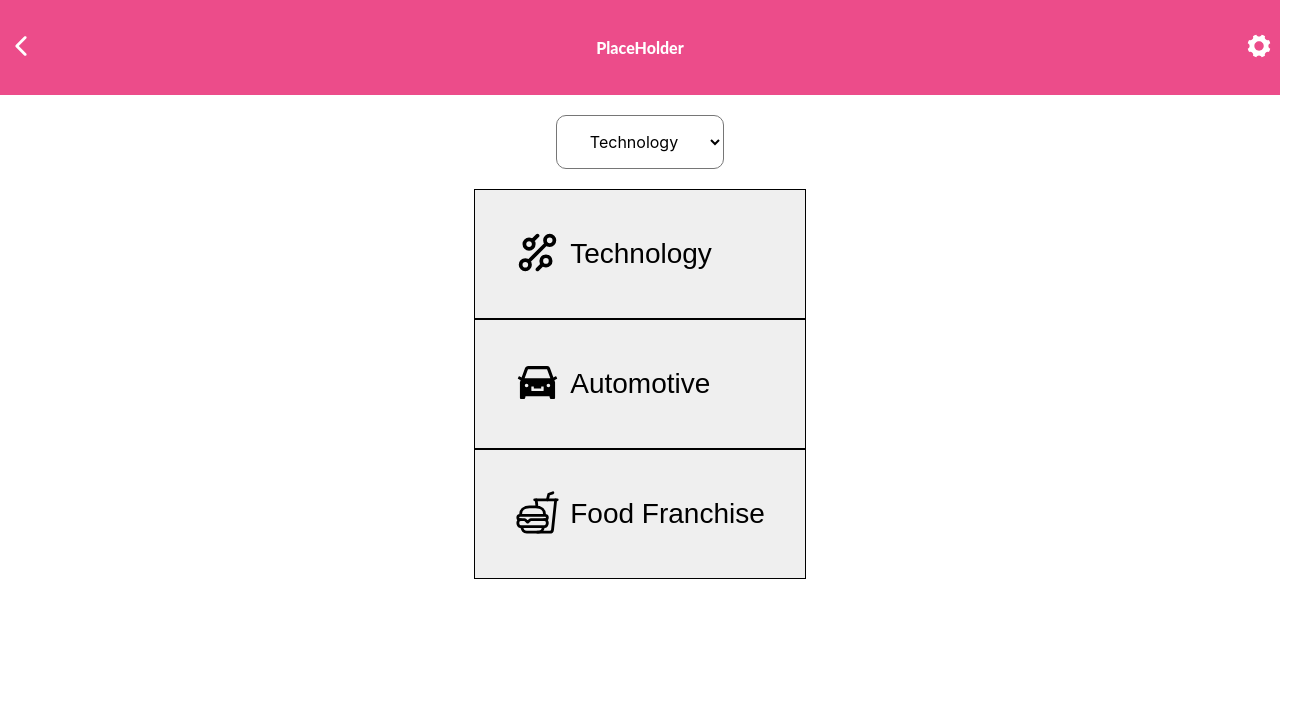
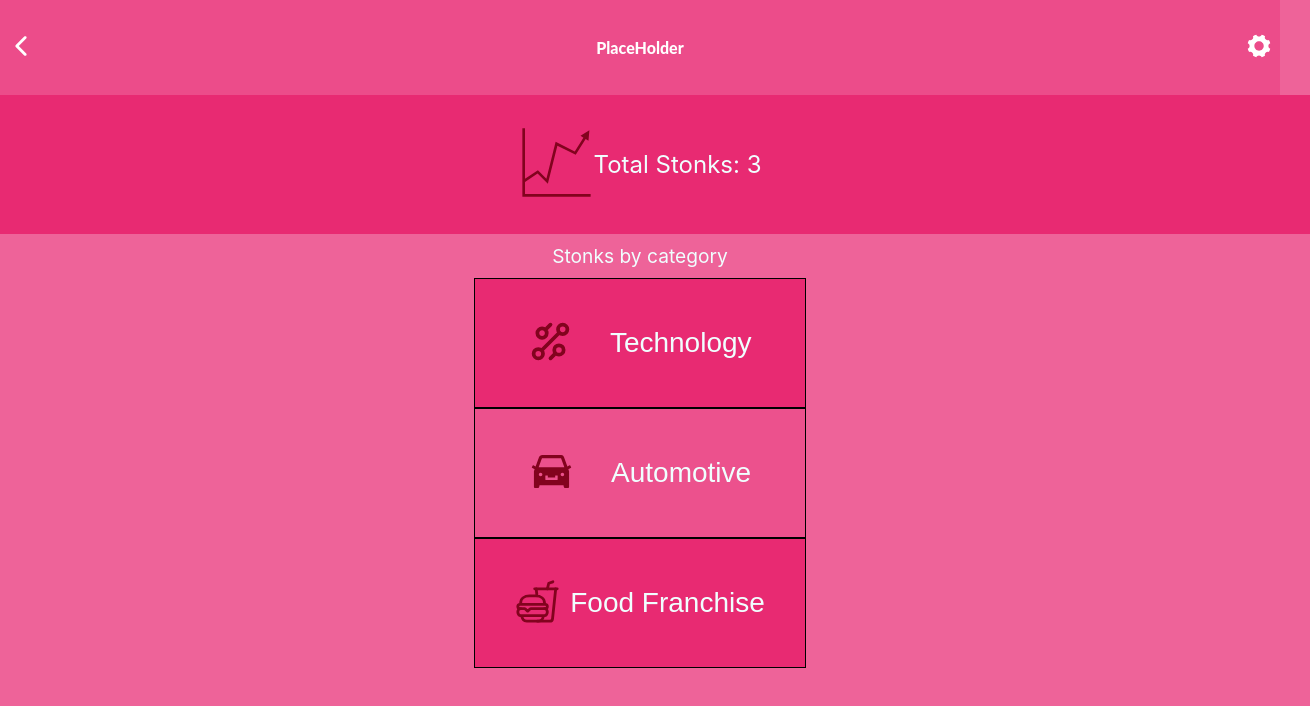
Before and after one commit to AKeeganDev/stonks, a React (Create React App) app: page / in a window 1280 px wide. Shown: the top 706 px of the page, 1310 px wide, since content can reach past the window. Built offline with nearby package versions, Linux system fonts and the light colour scheme.

Commit message:
Styled home page

```diff
--- a/src/App.js
+++ b/src/App.js
@@ -3,14 +3,12 @@ import Home from './pages/Home';
 import CategoriesPage from './pages/Categories';
 import './App.css';
 import NavBar from './components/NavBar';
-import Dropdown from './components/Dropdown';
 
 function App() {
   return (
     <Router>
       <div className="App">
         <NavBar />
-        <Dropdown />
         <Routes>
           <Route path="/" element={<Home />} />
           <Route path="/:stonk_name" element={<CategoriesPage />} />
--- a/src/index.css
+++ b/src/index.css
@@ -14,6 +14,7 @@ body {
     sans-serif;
   -webkit-font-smoothing: antialiased;
   -moz-osx-font-smoothing: grayscale;
+  background-color: #ec4c8ade;
 }
 
 code {
--- a/src/pages/Categories.js
+++ b/src/pages/Categories.js
@@ -18,10 +18,12 @@ const CategoriesPage = () => {
       <ul className="categoryList">
         {data.map((stonk) => (
           <li key={stonk.misc.stonkName}>
-            <div className="basicStonk">
-              <span className="stonkIcon">{iconMap[stonk.misc.stonkName]}</span>
-              <span>{stonk.misc.stonkName}</span>
-            </div>
+            <button type="button" className="category">
+              <div className="basicStonk">
+                <span className="stonkIcon">{iconMap[stonk.misc.stonkName]}</span>
+                <span>{stonk.misc.stonkName}</span>
+              </div>
+            </button>
           </li>
         ))}
       </ul>
--- a/src/pages/Home.js
+++ b/src/pages/Home.js
@@ -1,4 +1,5 @@
 import { useSelector } from 'react-redux';
+import { GiChart } from 'react-icons/gi';
 import CategoryCard from '../components/CategoryCard';
 import '../styles/home.css';
 
@@ -12,6 +13,8 @@ const Home = () => {
     (state) => state.stonks.stonks,
   );
 
+  const stonksText = `Total Stonks: ${stonks.length}`;
+
   const handleRedirect = (stonk) => {
     window.location.href = `/${stonk}`;
   };
@@ -20,10 +23,22 @@ const Home = () => {
 
   return (
     <>
+      <div className="homeDiv">
+        <div className="totalStonks">
+          <div className="logo">
+            <GiChart className="largeIcon" />
+          </div>
+          <div className="totalDetails">
+            <span className="totalText">
+              {stonksText}
+            </span>
+          </div>
+        </div>
         <div className="categoryCardContainer">
+          <span className="filterText">Stonks by category</span>
           <ul className="categoryList">
             {categories.map((stonk) => (
-            <li key={stonk.misc.category}>
+              <li className="categoryLI" key={stonk.misc.category}>
                 <button className="categoryCard" onClick={() => { handleRedirect(stonk.misc.category); }} type="button">
                   <CategoryCard category={stonk.misc.category} />
                 </button>
@@ -31,6 +46,7 @@ const Home = () => {
             ))}
           </ul>
         </div>
+      </div>
     </>
   );
 };
--- a/src/styles/categoryCard.css
+++ b/src/styles/categoryCard.css
@@ -6,15 +6,22 @@
 }
 
 .categoryCardItem {
+  width: 100%;
   display: flex;
   gap: 10px;
   align-items: center;
+  justify-content: space-around;
 }
 
 .categoryIcon {
   font-size: 45px;
+  color: hsla(347, 96%, 26%, 1);
 }
 
 .categoryName {
   font-size: 28px;
 }
+
+path {
+  stroke: hsla(347, 96%, 26%, 1);
+}
--- a/src/styles/home.css
+++ b/src/styles/home.css
@@ -1,6 +1,7 @@
 .categoryCardContainer {
   display: flex;
   justify-content: center;
+  flex-direction: column;
 }
 
 .categoryList {
@@ -8,3 +9,52 @@
   margin: 0;
   padding: 0;
 }
+
+.homeDiv {
+  display: flex;
+  flex-direction: column;
+  justify-content: center;
+  align-items: center;
+}
+
+.totalStonks {
+  min-width: 289px;
+  max-width: 100%;
+  width: 100%;
+  display: flex;
+  justify-content: center;
+  align-items: center;
+  padding: 30px;
+  background-color: hsla(337, 81%, 50%, 0.76);
+}
+
+.totalText {
+  color: azure;
+  font-size: x-large;
+}
+
+.largeIcon {
+  font-size: 75px;
+  color: hsla(347, 96%, 26%, 1);
+}
+
+.categoryLI {
+  background-color: #ec4c8ac2;
+}
+
+.categoryLI:nth-child(odd) {
+  background-color: hsla(337, 81%, 50%, 0.76);
+}
+
+.categoryCard {
+  color: azure;
+  background-color: transparent;
+}
+
+.filterText {
+  text-align: inherit;
+  font-weight: 400;
+  padding: 10px 0;
+  font-size: larger;
+  color: azure;
+}
```
Lines whose indentation alone changed are shown as unchanged.
